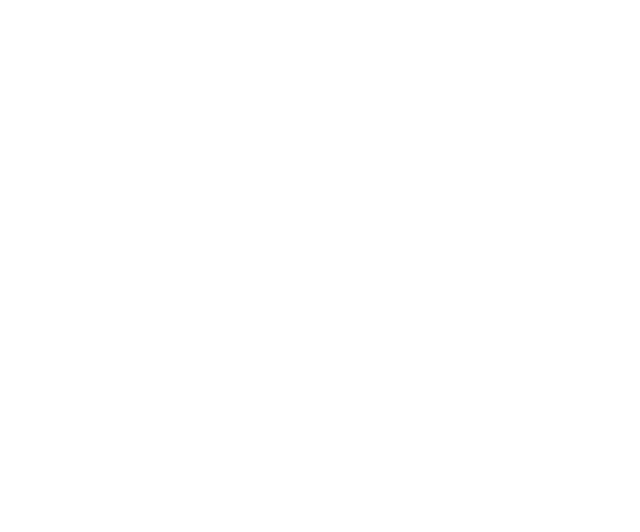
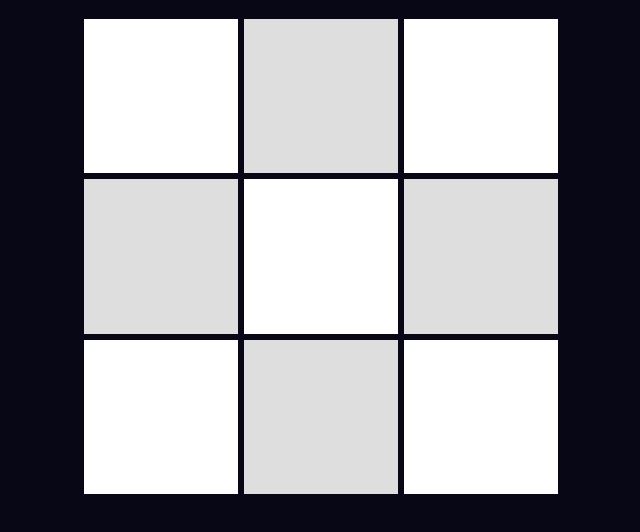
Before and after one commit to mbech/sudoku_js, a plain HTML site: page index.html in a window 1280 px wide. Shown: the whole page, without its empty margins (319-959 px from the left). Drawn offline with nearby package versions, Linux system fonts and the light colour scheme.

Commit message:
Create object to render a sudoku board in browser
Add SUD.render object which  has methods to append sudoku-block nodes to
html. Add styling for cell-block divs.  Add code in sudoku.js to
render an empty sudoku grid on page load for convenience. Link added to
render.js in html.

Does not yet add individual cells to DOM.

```diff
--- a/index.html
+++ b/index.html
@@ -7,11 +7,17 @@
 <link href="styles/main.css" rel="stylesheet"/>
 </head>
 <body>
+
+<div id="board-container">
+
+</div>
+
 <!-- External Scripts -->
 <script src="http://ajax.googleapis.com/ajax/libs/jquery/2.1.1/jquery.min.js"></script>
 <!-- Sudoku Scripts -->
 <script src="js/sudoku.js"></script>
 <script src="js/board.js"></script>
+<script src="js/render.js"></script>
 <script src="js/board_states/sudo_states.js"></script>
 </body>
 
--- /dev/null
+++ b/js/render.js
@@ -0,0 +1,12 @@
+SUD.render = {
+  emptyGrid: function(){
+   var $board = $('#board-container');
+
+   //Create and append blocks
+   for(var i=0; i < 9; i++){
+     var $block = $("<div>", {class: "sudo-block"});
+     $block.attr('data-block-id', i);
+     $board.append($block);
+   };
+  }
+};
--- a/js/sudoku.js
+++ b/js/sudoku.js
@@ -1,8 +1,12 @@
 var SUD = SUD || {};
 
+$(document).ready(function(){
+  SUD.render.emptyGrid();
+});
+
 SUD.run= function(sudoState){
-  console.log(this);
   var state = sudoState || this.sudoStates.easyStart();
-  this.board = Object.create(this.Board.prototype);
-  this.board.init(state);
+  var board = Object.create(this.Board.prototype).init(state);
+
+  this.render.board(board);
 }
--- a/styles/main.scss
+++ b/styles/main.scss
@@ -1,10 +1,34 @@
 //Color bank
-$color-light: #FFFFFF;
+$color-white: #FFFFFF;
+$color-alto: #DEDEDE;
+$color-ebony: #070716;
+$color-java-blue: #1FBAD6;
 
 html, body{
-height: 100%;
+  height: 100%;
 }
 
 body{
-  background: $color-light;
+  background: $color-ebony;
 }
+
+#board-container{
+  margin: 1em auto;
+  width: 30em;
+  height: 30em;
+  overflow: auto;
+}
+
+.sudo-block{
+  background: $color-white;
+  display: inline-block;
+  box-sizing: border-box;
+  border: 3px solid $color-ebony;
+  width: 33.33%;
+  height: 33.4%;
+  vertical-align: bottom;
+}
+
+.sudo-block:nth-child(even){
+  background: $color-alto;
+}
```
Also changed, not shown: main.css (deleted), styles/main.css.
